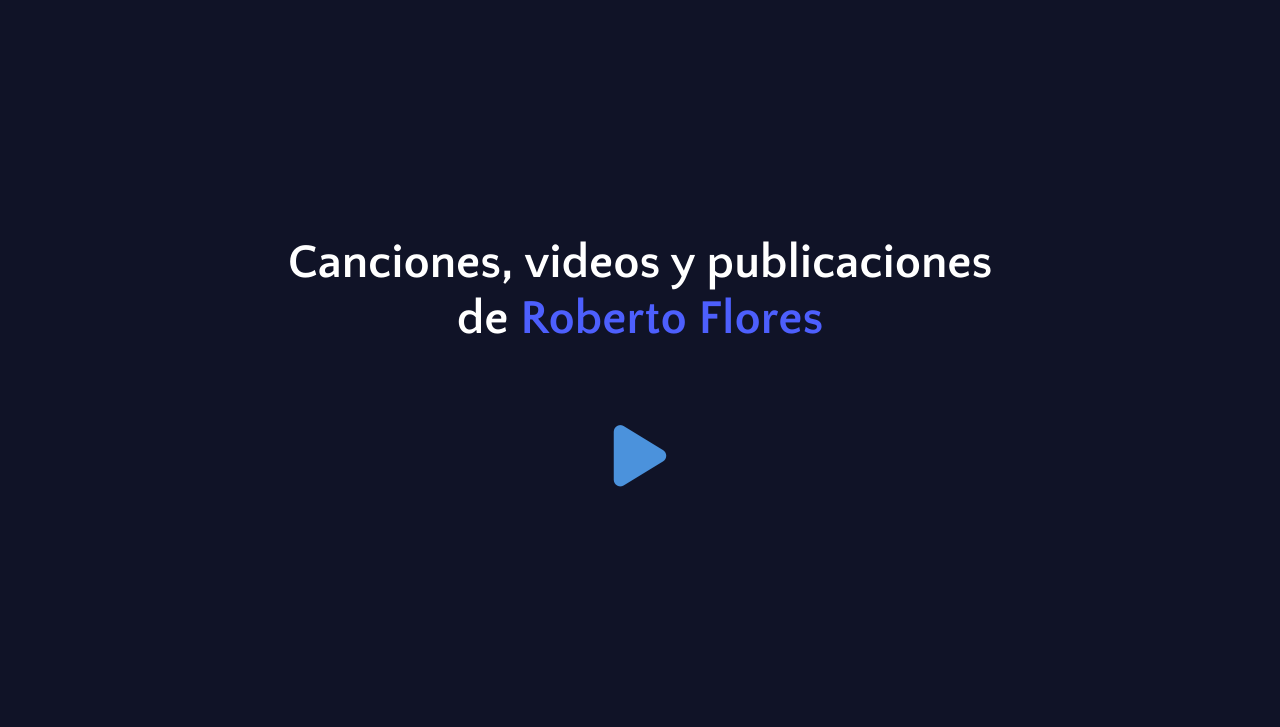
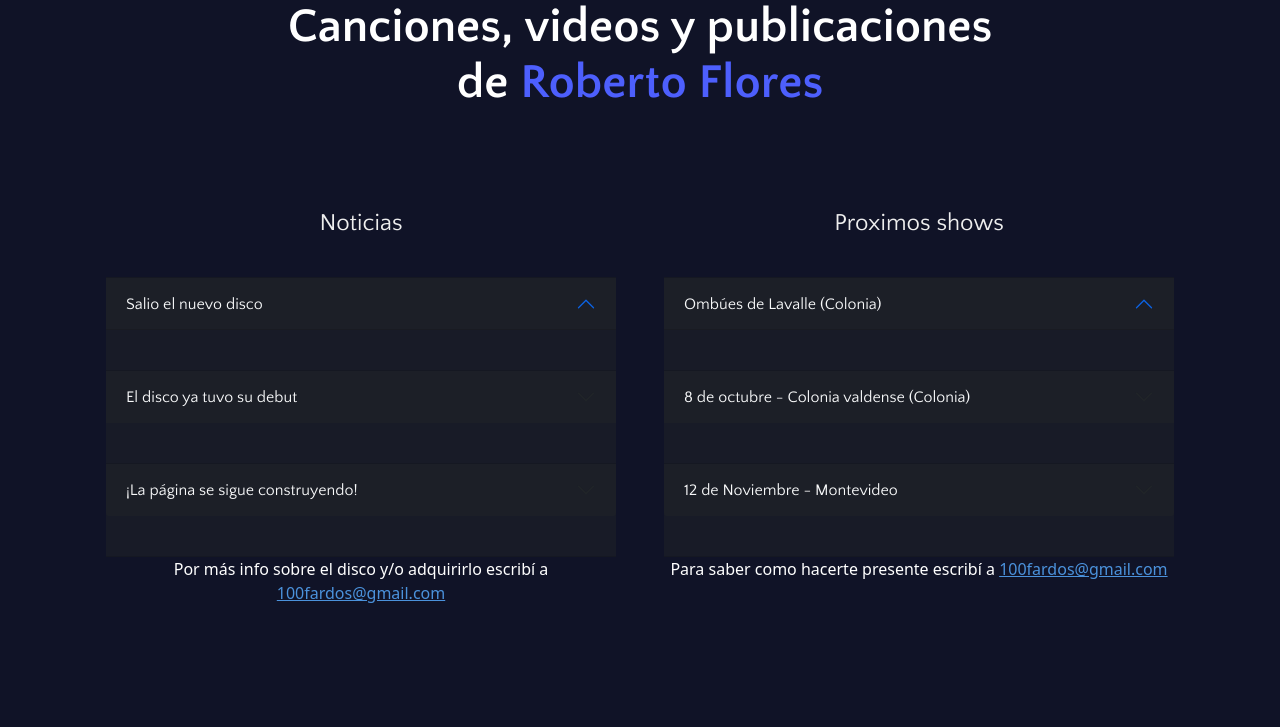
Before and after one commit to Gabriel-A-Sosa/LandingRobertoFlores, a plain HTML site: page index.html in a window 1280 px wide. Shown: the part 73-800 px from the top of the page. Drawn offline with nearby package versions, Linux system fonts and the light colour scheme.

Commit message:
Update index.html

```diff
--- a/index.html
+++ b/index.html
@@ -75,17 +75,106 @@
               <!-- End Header -->
 
   <!-- ======= Hero Section ======= -->
-  <section id="hero" class="d-flex flex-column justify-content-center">
+  <section id="hero" class="d-flex flex-column justify-content-start">
     <div class="container">
-      <div class="row justify-content-center">
+      <div class="row justify-content-center" id="herotexto">
         <div class="col-xl-8">
           <h1> Canciones, videos y publicaciones de<span style="color: #4d5ffd;"> Roberto Flores</span> <br>
           </h1>
-         <a id="flecha" href="#reproductorHijo"><i class="fa-solid fa-play" style="font-size: 70px;"></i></a>
-
         </div>
       </div>
+
+
+      <div class="d-flex justify-content-evenly" id="noticiasyshows">
+
+      <div class="accordion accordion-flush w-50 p-4" id="noticias">
+        <h2>Noticias</h2>
+        <div class="accordion-item bg-dark bg-opacity-50 text-light">
+          <h2 class="accordion-header " id="headingOne">
+            <button class="accordion-button bg-opacity-50 bg-dark text-light text-center" type="button" data-bs-toggle="collapse" data-bs-target="#collapseOne" aria-expanded="true" aria-controls="collapseOne">
+              Salio el nuevo disco
+            </button>
+          </h2>
+          <div id="collapseOne" class="accordion-collapse collapse" aria-labelledby="headingOne" data-bs-parent="#accordionExample">
+            <div class="accordion-body">
+              <strong>Se llama "Fiesta de Locos", </strong> fue grabado en Uruguay junto a <strong> Javier Ventoso.</strong> Son once canciones que transitan distintos géneros musicales y climas. <br>
+              Ya está disponible en formato físico, podés escuchar un adelanto <a href="#reproductorPadre">aquí</a>
+            </div>
+          </div>
+        </div>
+        <div class="accordion-item  bg-opacity-50 bg-dark">
+          <h2 class="accordion-header" id="headingTwo">
+            <button class="accordion-button collapsed  bg-opacity-50 bg-dark text-light" type="button" data-bs-toggle="collapse" data-bs-target="#collapseTwo" aria-expanded="false" aria-controls="collapseTwo">
+              El disco ya tuvo su debut
+            </button>
+          </h2>
+          <div id="collapseTwo" class="accordion-collapse collapse" aria-labelledby="headingTwo" data-bs-parent="#accordionExample">
+            <div class="accordion-body">
+              <strong>El 20 de agosto en el barrio casabó</strong> Javier y Roberto se presentaron para presentar su trabajo ante la cálida compañía de los vecinos en "La barbacoa de Marta".
+              Podés encontrar fotos de esa noche en las redes de Roberto.
+            </div>
+          </div>
+        </div>
+        <div class="accordion-item  bg-opacity-50 bg-dark">
+          <h2 class="accordion-header" id="headingThree">
+            <button class="accordion-button collapsed  bg-opacity-50 bg-dark text-light" type="button" data-bs-toggle="collapse" data-bs-target="#collapseThree" aria-expanded="false" aria-controls="collapseThree">
+              ¡La página se sigue construyendo!
+            </button>
+          </h2>
+          <div id="collapseThree" class="accordion-collapse collapse" aria-labelledby="headingThree" data-bs-parent="#accordionExample">
+            <div class="accordion-body">
+             Pronto podrás encontrar aquí <strong>algunos textos/artículos de Roberto.</strong>
+            </div>
+          </div>
+        </div>
+        <p>Por más info sobre el disco y/o adquirirlo escribí a <a href="mailto:100fardos@gmail.com" title="Roberto Flores">100fardos@gmail.com</a></p>
+      </div>
+
+      <div class="accordion accordion-flush w-50 p-4" id="shows">
+        <h2>Proximos shows</h2>
+        <div class="accordion-item bg-dark bg-opacity-50 text-light">
+          <h2 class="accordion-header " id="headingOne">
+            <button class="accordion-button bg-opacity-50 bg-dark text-light" type="button" data-bs-toggle="collapse" data-bs-target="#collapseUno" aria-expanded="true" aria-controls="collapseUno">
+              Ombúes de Lavalle (Colonia)
+            </button>
+          </h2>
+          <div id="collapseUno" class="accordion-collapse collapse" aria-labelledby="headingUno" data-bs-parent="#accordionExample">
+            <div class="accordion-body">
+              <strong>19.30 hs Bar "La cumparsita" calle: Zorrilla de S Martín. esquina Uruguay</strong> En el marco de la presentación del disco "Fiesta de Locos" de Roberto Flores.
+            </div>
+          </div>
+        </div>
+        <div class="accordion-item  bg-opacity-50 bg-dark">
+          <h2 class="accordion-header" id="headingDos">
+            <button class="accordion-button collapsed  bg-opacity-50 bg-dark text-light" type="button" data-bs-toggle="collapse" data-bs-target="#collapseDos" aria-expanded="false" aria-controls="collapseDos">
+            8 de octubre - Colonia valdense (Colonia)
+            </button>
+          </h2>
+          <div id="collapseDos" class="accordion-collapse collapse" aria-labelledby="headingDos" data-bs-parent="#accordionExample">
+            <div class="accordion-body">
+              <strong>20.30 hs Fundación "Isabel Artus" calle: Brigadier Gral. Manuel Oribe.</strong> En el marco de la presentación del disco "Fiesta de Locos" de Roberto Flores.
+            </div>
+          </div>
+        </div>
+        <div class="accordion-item  bg-opacity-50 bg-dark">
+          <h2 class="accordion-header" id="headingTres">
+            <button class="accordion-button collapsed  bg-opacity-50 bg-dark text-light" type="button" data-bs-toggle="collapse" data-bs-target="#collapseTres" aria-expanded="false" aria-controls="collapseTres">
+              12 de Noviembre - Montevideo
+            </button>
+          </h2>
+          <div id="collapseTres" class="accordion-collapse collapse" aria-labelledby="headingTres" data-bs-parent="#accordionExample">
+            <div class="accordion-body">
+              <strong>21 hs Bar "El chamuyo" calle: 25 de Mayo 591.</strong> En el marco de la presentación del disco "Fiesta de locos" de Roberto Flores.
+            </div>
+          </div>
+        </div>
+        <p>Para saber como hacerte presente escribí a <a href="mailto:100fardos@gmail.com" title="Roberto Flores">100fardos@gmail.com</a></p>
+      </div>
+
     </div>
+
+    <p id="infoshows">para info sobre shows y/o adquirir el disco escribí a <a href="mailto:100fardos@gmail.com" title="Roberto Flores">100fardos@gmail.com</a> </p>
+  </div>
   </section>
     <!-- End Hero -->
 
@@ -102,7 +191,7 @@
 
       </div>
         <div id="reproductorTexto" >
-        <h3>ESTÁ POR SALIR EL NUEVO DISCO</h3>
+        <h3>ESTÁ DISPONIBLE EL NUEVO DISCO</h3>
         <p>Se llama "Fiesta de Locos", fue grabado en Uruguay junto a Javier Ventoso.
           Son once canciones que transitan distintos géneros musicales y climas.
         </p>
@@ -188,6 +277,7 @@
               </li>
 
                </ul>
+               <p> Podés adquirirlo escribiendo a <a href="mailto:100fardos@gmail.com" title="Roberto Flores">100fardos@gmail.com</a> </p>
         </form>
 
     </div>
@@ -261,14 +351,14 @@ Lleva editados cinco discos: “Sin prólogo" (2007), “Entre mundos” (2011),
         Presentaciones en vivo y lugares  ↓
       </button>
     <div style="min-height: 120px;">
-      <div class="collapse collapse-horizontal" id="collapseWidthExample">
+      <div class="collapse collapse-vertical" id="collapseWidthExample">
         <div class="card card-body bg-dark" style="width: 100%;">
 
-          2004: premio del centro UNESCO y la Intendencia Municipal de Montevideo, por el ensayo “Una cometa en Centro América” sobre diversidad cultural. Publicado en 2005 por esas instituciones.
-          Compositor musical, actor y co autor en el  texto de la obra teatral “Murgazur” con “Teatro Azur de Montevideo” (temporada 2004 y 2005). Con la cual según el Ministerio de Cultura y la resolución ministerial 398 y la ley 15.843,  obtuvo el primer premio de literatura, entregado formalmente el 8 de octubre del 2006. Por el  Ministro J. Brovetto.
-          2011, Publica el libro de poesías “entre mundos” editado de forma independiente. Con diseño gráfico de Hugo Mamani, e ilustraciones de Federico Rubenacker , ambos de Córdoba.
-          Desde el año 2003 publica periódicamente en la revista de OBSUR (Observatorio del sur).
-           2010 a 2012 trabaja en un talleres de comunicación y radio en las cárceles de Montevideo y  para el programa radial “Código de Barras” que se trasmite por Radio Oriental 770 los domingos a las 21,30 hs. Realiza este trabajo junto a Carla Lima y Mercedes Clara (licenciadas en comunicación de la UCUDAL).
+          2004: premio del centro UNESCO y la Intendencia Municipal de Montevideo, por el ensayo “Una cometa en Centro América” sobre diversidad cultural. Publicado en 2005 por esas instituciones. <br>
+          Compositor musical, actor y co autor en el  texto de la obra teatral “Murgazur” con “Teatro Azur de Montevideo” (temporada 2004 y 2005). Con la cual según el Ministerio de Cultura y la resolución ministerial 398 y la ley 15.843,  obtuvo el primer premio de literatura, entregado formalmente el 8 de octubre del 2006. Por el  Ministro J. Brovetto. <br>
+          2011, Publica el libro de poesías “entre mundos” editado de forma independiente. Con diseño gráfico de Hugo Mamani, e ilustraciones de Federico Rubenacker , ambos de Córdoba. <br>
+          Desde el año 2003 publica periódicamente en la revista de OBSUR (Observatorio del sur). <br>
+           2010 a 2012 trabaja en un talleres de comunicación y radio en las cárceles de Montevideo y  para el programa radial “Código de Barras” que se trasmite por Radio Oriental 770 los domingos a las 21,30 hs. Realiza este trabajo junto a Carla Lima y Mercedes Clara (licenciadas en comunicación de la UCUDAL). <br>
           2013, conductor y productor del programa “Narradores de historias” en la 94.3 FM, Radio comunitaria del cerro de Montevideo.
           </div>
       </div>
@@ -276,18 +366,18 @@ Lleva editados cinco discos: “Sin prólogo" (2007), “Entre mundos” (2011),
 
 
     <div style="min-height: 120px;">
-      <div class="collapse collapse-horizontal" id="collapseWidthExample2">
+      <div class="collapse collapse-vertical" id="collapseWidthExample2">
         <div class="card card-body bg-dark" style="width: 100%;">
 
-          Roberto Flores se presenta en formato solista, y como grupo musical, periódicamente en diversos escenarios de Montevideo, Córdoba y el interior de Uruguay.
-          Sala Zitaroza de montevideo en Temporada 2004 y 2005 con el espectáculo musical “Murgazur” de Teatro azur de Montevideo.
-          Varias veces en la “Carpa de la Intendencia Municipal de Montevideo” por los Barrios de la ciudad, con “Murgazur”. Y en el interior del país: Teatro “25 de Agosto de Florida”.
-         Con sus canciones en vivo se ha presentado en: el foro social regional que se realizó en Montevideo, en la jornada mundial por la paz en el atrio de la Intendencia Municipal (2005)
-         2008, 2009, Se presentó con el espectáculo “Sin prólogo” (canciones de su autoría) en centro cultural Abya Yala de Córdoba (Argentina) y en el teatro Florencio Sanchez de Montevideo, en varias ocasiones durante esos años.
-         2010, 2011 y 2012, Espectáculo “Entre Mundos” (Canciones y textos propios) . Durante estos años se presenta en distintos formatos (solista, trío, quinteto, etc) en Abya Yala (espacio cultural de Córdoba) ; en Teatro AGADU de Montevideo, Teatro “Florencio Sanchez de Montevideo” y Carpa de la Intendencia por los barrios de Montevideo.
-         Este espectáculo también se presento en el “Museo de historia del arte”  (en el centro de Montevideo) en el contexto de “La noche de los museos” 2012
-         En 2013, presenta en vivo el espectáculo “Almar” (canciones y textos de su autoría), Formato trío: voces, guitarra y percusión y lectura de textos; Se realiza en Teatro del Museo Torres García (ciudad vieja de Montevideo), Sala teatro AGADU de Montevideo y Teatro Florencio Sanchez de Montevideo.
-         Entre 2014 y 2017 se presenta regularmente en lugares como: Sala terminal goes, zitarrosa sala Felisberto Hernandez, El chamuyo ex espacio Guambia, etc, y en Cordoba, espacio Abya Yala.
+          Roberto Flores se presenta en formato solista, y como grupo musical, periódicamente en diversos escenarios de Montevideo, Córdoba y el interior de Uruguay. <br>
+          Sala Zitaroza de montevideo en Temporada 2004 y 2005 con el espectáculo musical “Murgazur” de Teatro azur de Montevideo. <br>
+          Varias veces en la “Carpa de la Intendencia Municipal de Montevideo” por los Barrios de la ciudad, con “Murgazur”. Y en el interior del país: Teatro “25 de Agosto de Florida”. <br>
+         Con sus canciones en vivo se ha presentado en: el foro social regional que se realizó en Montevideo, en la jornada mundial por la paz en el atrio de la Intendencia Municipal (2005) <br>
+         2008, 2009, Se presentó con el espectáculo “Sin prólogo” (canciones de su autoría) en centro cultural Abya Yala de Córdoba (Argentina) y en el teatro Florencio Sanchez de Montevideo, en varias ocasiones durante esos años. <br>
+         2010, 2011 y 2012, Espectáculo “Entre Mundos” (Canciones y textos propios) . Durante estos años se presenta en distintos formatos (solista, trío, quinteto, etc) en Abya Yala (espacio cultural de Córdoba) ; en Teatro AGADU de Montevideo, Teatro “Florencio Sanchez de Montevideo” y Carpa de la Intendencia por los barrios de Montevideo. <br>
+         Este espectáculo también se presento en el “Museo de historia del arte”  (en el centro de Montevideo) en el contexto de “La noche de los museos”  <br>
+         En 2013, presenta en vivo el espectáculo “Almar” (canciones y textos de su autoría), Formato trío: voces, guitarra y percusión y lectura de textos; Se realiza en Teatro del Museo Torres García (ciudad vieja de Montevideo), Sala teatro AGADU de Montevideo y Teatro Florencio Sanchez de Montevideo. <br>
+         Entre 2014 y 2017 se presenta regularmente en lugares como: Sala terminal goes, zitarrosa sala Felisberto Hernandez, El chamuyo ex espacio Guambia, etc, y en Cordoba, espacio Abya Yala. <br>
          En 2020 se encuentra grabando de forma unitaria canciones como: Una flor y Volveré a ser nosotros, Grabado con Dany Lopez (producción) y Martín Ibarburu (percu)
 
           </div>
```
